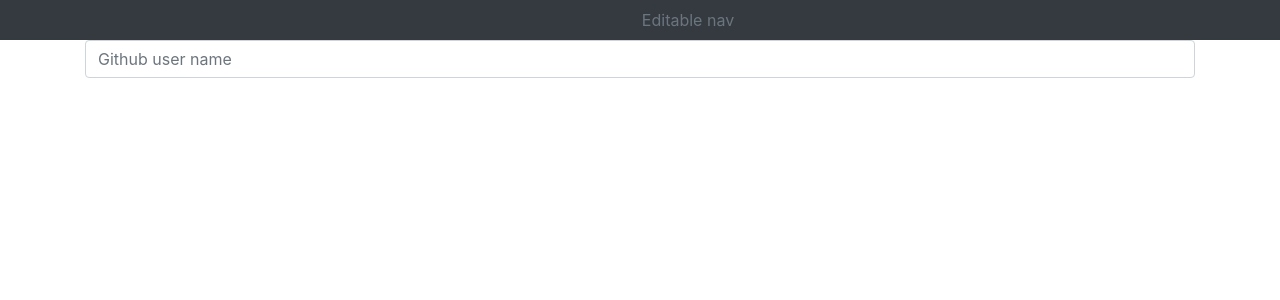
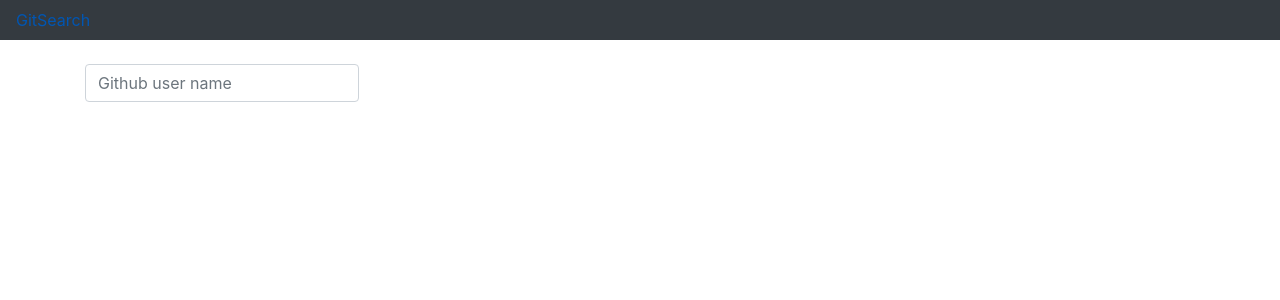
Before and after one commit to MungaiKeren/Git-search, an Angular app: page / in a window 1280 px wide. Shown: the top 300 px of the page. Built offline with nearby package versions, Linux system fonts and the light colour scheme.

Commit message:
Import forms module and http client module

```diff
--- a/src/app/app.component.html
+++ b/src/app/app.component.html
@@ -1,4 +1,4 @@
 <!--The content below is only a placeholder and can be replaced.-->
-<app-navbar></app-navbar>
+<app-navbar></app-navbar><br>
 <app-gitsearch-form></app-gitsearch-form>
 <router-outlet></router-outlet>
--- a/src/app/app.module.ts
+++ b/src/app/app.module.ts
@@ -1,5 +1,7 @@
 import { BrowserModule } from '@angular/platform-browser';
 import { NgModule } from '@angular/core';
+import { FormsModule } from '@angular/forms';
+import { HttpClientModule } from '@angular/common/http';
 
 import { AppRoutingModule } from './app-routing.module';
 import { AppComponent } from './app.component';
@@ -14,7 +16,9 @@ import { NavbarComponent } from './navbar/navbar.component';
   ],
   imports: [
     BrowserModule,
-    AppRoutingModule
+    AppRoutingModule,
+    FormsModule,
+    HttpClientModule
   ],
   providers: [],
   bootstrap: [AppComponent]
--- a/src/app/gitsearch-form/gitsearch-form.component.html
+++ b/src/app/gitsearch-form/gitsearch-form.component.html
@@ -1,5 +1,19 @@
 <div class="container">
+    <form class="form-inline">
     <div class="form-group">
-        <input type="text" class="form-control" placeholder="Github user name" name="username" id="">
+        <input type="text" class="form-control" placeholder="Github user name"  name="username" id="">
     </div>
+</form>
 </div>
+
+
+
+    <!-- <div class="card">
+        <div class="card-body">
+            <form class="form-inline">
+                <input type="text" class="form-control mr-10" placeholder="Search" name="searchTerm" [(ngModel)]="searchTerm">
+                <button type="submit" class="btn btn-dark" (click)="search()">Search</button>
+            </form>
+        </div>
+    </div>
+</div> -->
--- a/src/app/navbar/navbar.component.html
+++ b/src/app/navbar/navbar.component.html
@@ -1,6 +1,6 @@
-<ul class="nav justify-content-center bg-dark">
+<ul class="nav justify-content bg-dark">
     <li class="nav-item">
-      <a class="nav-link active" href="#"></a>
+      <a class="nav-link active" href="#">GitSearch</a>
     </li>
     <li class="nav-item">
       <a class="nav-link" href="#"></a>
@@ -9,6 +9,6 @@
       <a class="nav-link" href="#"></a>
     </li>
     <li class="nav-item">
-      <a class="nav-link disabled" href="#">Editable nav</a>
+      <a class="nav-link disabled" href="#"></a>
     </li>
   </ul>
--- /dev/null
+++ b/src/app/repo/repo.ts
@@ -0,0 +1,2 @@
+export class Repo {
+}
--- /dev/null
+++ b/src/app/user/user.ts
@@ -0,0 +1,2 @@
+export class User {
+}
```
Also changed, not shown: 2 other files (tests, documents, lock files or other folders).
